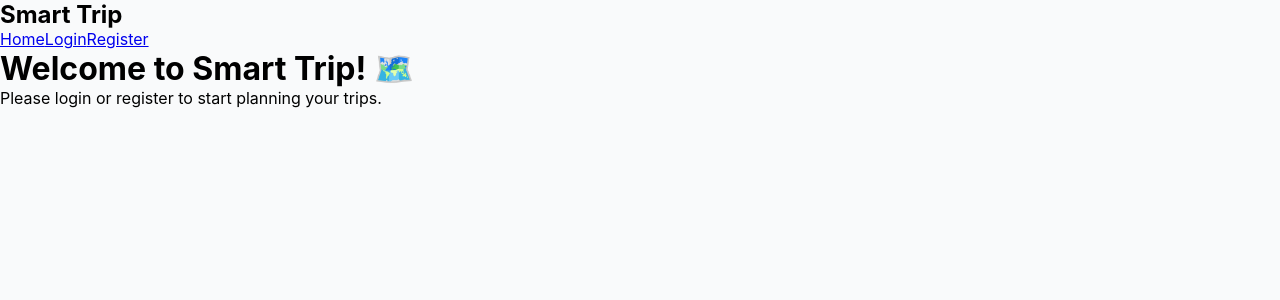
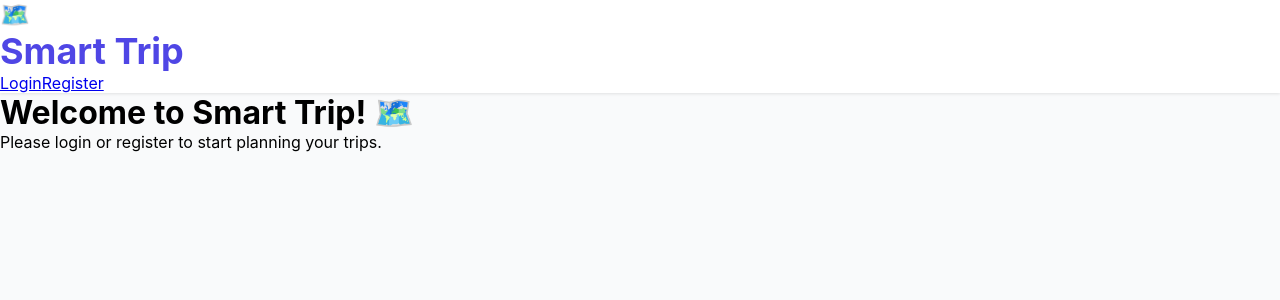
Before and after one commit to maasou0417/smart_trip, a React app in the folder frontend/: page / in a window 1280 px wide. Shown: the top 300 px of the page. Built offline with nearby package versions, Linux system fonts and the light colour scheme; the HTML template or start-up script is replaced by a standard one.

Commit message:
Updated the file

```diff
--- a/frontend/src/App.tsx
+++ b/frontend/src/App.tsx
@@ -1,50 +1,38 @@
-import { BrowserRouter, Routes, Route, Navigate, Link } from "react-router-dom";
+import { BrowserRouter, Routes, Route, Navigate } from "react-router-dom";
 import { AuthProvider, useAuth } from "./context/AuthContext";
+import Navbar from "./components/Navbar";
 import HomePage from "./pages/Home";
 import LoginPage from "./pages/Login";
 import RegisterPage from "./pages/Register";
 import TripsPage from "./pages/Trips";
+import CreateTripPage from "./pages/CreateTrip";
+import TripDetailsPage from "./pages/TripDetails";
 import type { JSX } from "react";
-import "./index.css"
+import "./index.css";
 
 // Protected Route Component
 const ProtectedRoute = ({ children }: { children: JSX.Element }) => {
   const { user, isLoading } = useAuth();
-  if (isLoading) return <p>Loading...</p>;
+
+  if (isLoading) {
+    return (
+      <div className="page-loader">
+        <div className="loading-spinner loading-spinner-large">
+          <div className="spinner"></div>
+        </div>
+      </div>
+    );
+  }
+
   if (!user) return <Navigate to="/login" />;
   return children;
 };
 
-// NavLinks must be inside AuthProvider
-const NavLinks = () => {
-  const { user, logout } = useAuth();
-  return (
-    <div className="nav-links">
-      <Link to="/">Home</Link>
-      {user ? (
-        <>
-          <Link to="/trips">My Trips</Link>
-          <button onClick={logout}>Logout</button>
-          <span>Hi, {user.name}!</span>
-        </>
-      ) : (
-        <>
-          <Link to="/login">Login</Link>
-          <Link to="/register">Register</Link>
-        </>
-      )}
-    </div>
-  );
-};
-
-// AppContent must be inside AuthProvider to use hooks
+// AppContent must be inside AuthProvider
 const AppContent = () => {
   return (
     <div className="app">
-      <nav>
-        <h2>Smart Trip</h2>
-        <NavLinks />
-      </nav>
+      <Navbar />
       <main>
         <Routes>
           <Route path="/" element={<HomePage />} />
@@ -55,6 +43,22 @@ const AppContent = () => {
             element={
               <ProtectedRoute>
                 <TripsPage />
+              </ProtectedRoute>
+            }
+          />
+          <Route
+            path="/trips/new"
+            element={
+              <ProtectedRoute>
+                <CreateTripPage />
+              </ProtectedRoute>
+            }
+          />
+          <Route
+            path="/trips/:id"
+            element={
+              <ProtectedRoute>
+                <TripDetailsPage />
               </ProtectedRoute>
             }
           />
```
